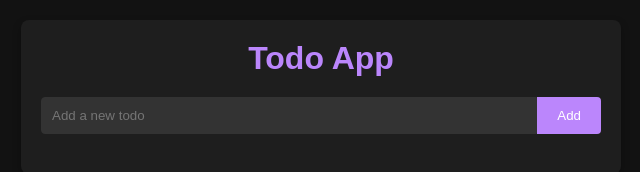
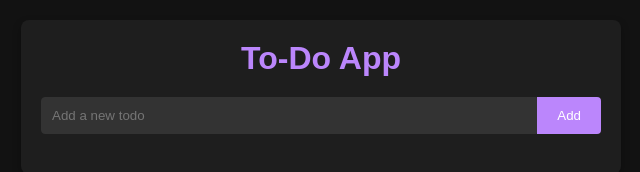
Before and after one commit to RK-41/vsis-internship-task3, a plain HTML site: page index.html in a window 1280 px wide. Shown: the full height of the page, 319-959 px from the left. Drawn offline with Linux system fonts and the light colour scheme.

Commit message:
Minor Tweak

```diff
--- a/index.html
+++ b/index.html
@@ -4,13 +4,13 @@
 <head>
   <meta charset="UTF-8">
   <meta name="viewport" content="width=device-width, initial-scale=1.0">
-  <title>Todo App</title>
+  <title>To-Do App</title>
   <link rel="stylesheet" href="styles.css">
 </head>
 
 <body>
   <div class="container">
-    <h1>Todo App</h1>
+    <h1>To-Do App</h1>
     <div class="input-group">
       <input type="text" id="new-todo" placeholder="Add a new todo">
       <button id="add-btn">Add</button>
--- a/styles.css
+++ b/styles.css
@@ -69,19 +69,19 @@ h1 {
 	background-color: #9b6bcc;
 }
 
-/* Todo container styling */
+/* To-Do container styling */
 .todo-container {
 	max-height: 450px;
 	overflow-y: auto;
 }
 
-/* Todo list styling */
+/* To-Do list styling */
 #todo-list {
 	list-style: none;
 	padding: 0;
 }
 
-/* Todo item styling */
+/* To-Do item styling */
 .todo-item {
 	display: flex;
 	justify-content: space-between;
```
